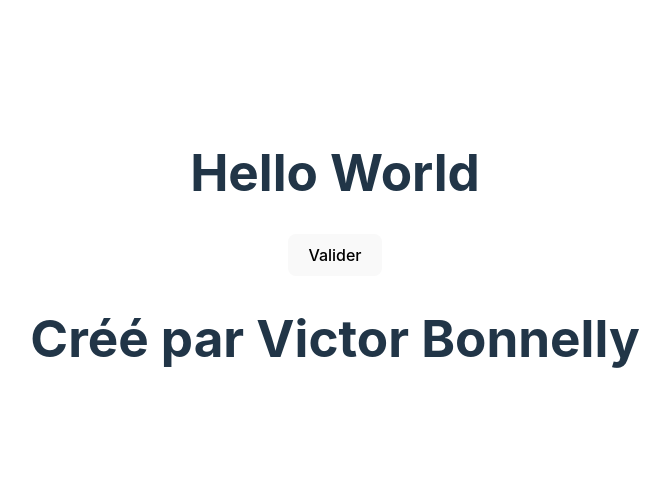
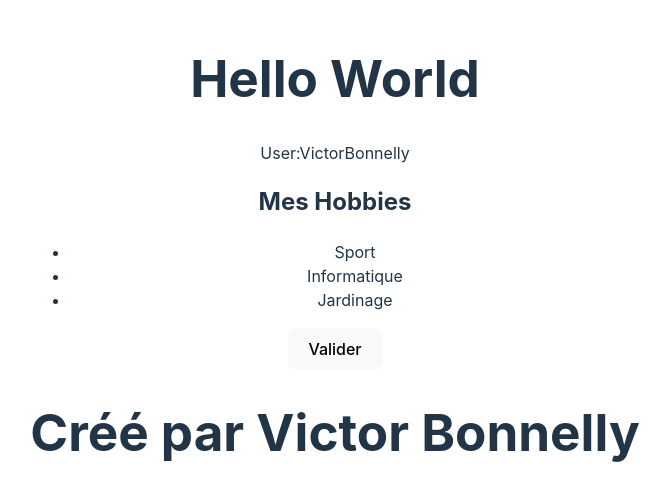
Before and after one commit to Victor-Bonnelly/intro-react, a React (Vite) app: page / in a window 1280 px wide. Shown: the part 145-646 px from the top of the page, without its empty margins (305-975 px from the left). Built offline with nearby package versions, Linux system fonts and the light colour scheme.

Commit message:
Exo 2 with user

```diff
--- a/src/App.jsx
+++ b/src/App.jsx
@@ -5,10 +5,12 @@ import './App.css'
 import { Header } from './component/container/header';
 import { Footer } from './component/container/footer';
 import { Bouton } from './component/ui/Bouton/Bouton';
+import { User } from './component/User/user';
 function App() {
   return (
     <>
       <Header />
+      <User />
       <Bouton />
       <Footer />
     </>
--- /dev/null
+++ b/src/component/User/FirstName.jsx
@@ -0,0 +1,9 @@
+
+
+export function FirstName() {
+    return (
+        <firstname>
+            Victor
+        </firstname>
+    )
+}
--- /dev/null
+++ b/src/component/User/FullName.jsx
@@ -0,0 +1,12 @@
+import { FirstName } from './FirstName'
+import { LastName } from './LastName'
+
+export function FullName() {
+    return (
+        <fullname>
+
+            <FirstName />
+            <LastName />
+        </fullname>
+    )
+}
--- /dev/null
+++ b/src/component/User/Hobbies.jsx
@@ -0,0 +1,14 @@
+export function Hobbies() {
+    return (
+        <hobbies>
+            <h2>Mes Hobbies</h2>
+            <ul>
+                <li>Sport</li>
+                <li>Informatique</li>
+                <li>Jardinage</li>
+
+
+            </ul>
+        </hobbies>
+    );
+}
--- /dev/null
+++ b/src/component/User/LastName.jsx
@@ -0,0 +1,9 @@
+
+
+export function LastName() {
+    return (
+        <lastname>
+            Bonnelly
+        </lastname>
+    )
+}
--- /dev/null
+++ b/src/component/User/User.jsx
@@ -0,0 +1,12 @@
+import { FullName } from './FullName'
+import { Hobbies } from './Hobbies'
+
+export function User() {
+    return (
+        <user>
+            User:
+            <FullName />
+            <Hobbies />
+        </user>
+    )
+}
```
